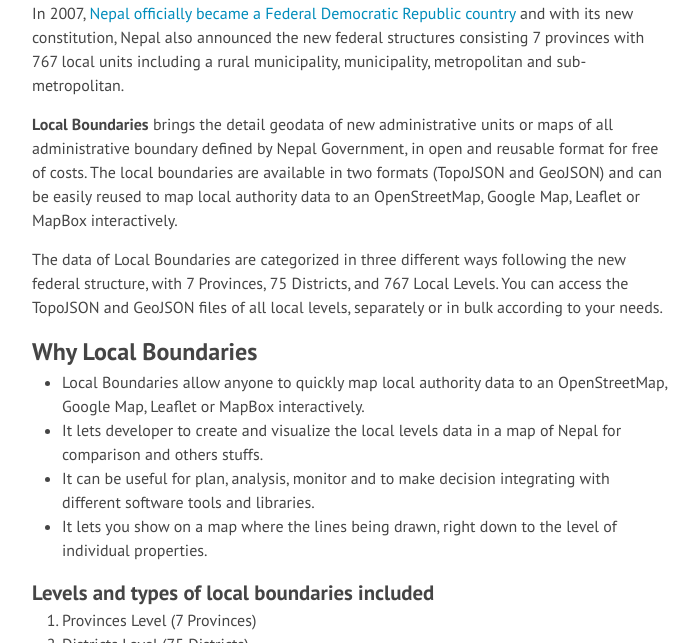
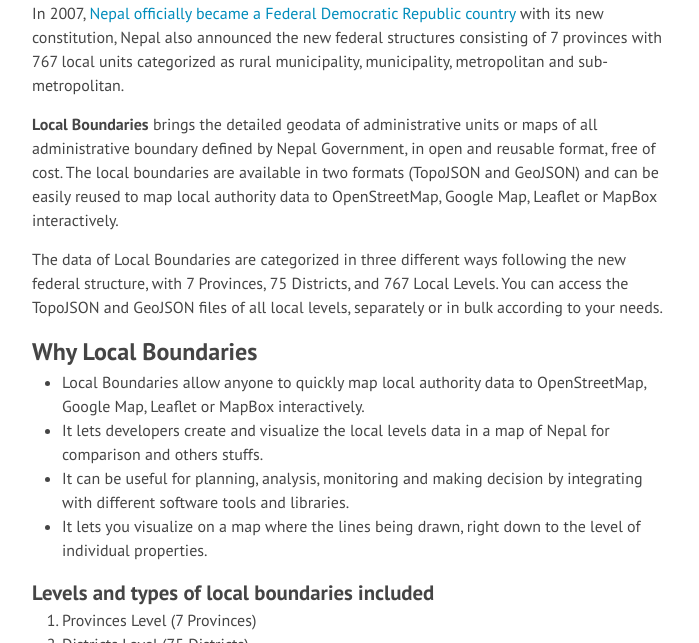
Before and after one commit to okfnepal/localboundaries, a Jekyll site: the page built from index.html, in a window 1280 px wide and 900 px high, scrolled down 470 px, cut to the strip 257-900 px from the top of the window. Shown: the whole strip, without its empty margins (288-987 px from the left). Built offline with Jekyll 4.4.1, drawn with Linux system fonts in a browser that asks for light colours; nearby versions of some CDN libraries; Markdown is read by kramdown in place of the engine named in the settings.

Commit message:
Typo corrected

```diff
--- a/index.html
+++ b/index.html
@@ -5,20 +5,20 @@ layout: default
 <div class="home">
     <div class="page-content">
 
-        <p> In 2007, <a href="https://en.wikipedia.org/wiki/Federalism_in_Nepal">Nepal officially became a Federal Democratic Republic country</a> and with its new constitution, Nepal also announced the new federal structures consisting 7 provinces with 767 local units including a rural municipality, municipality, metropolitan and sub-metropolitan.
+        <p> In 2007, <a href="https://en.wikipedia.org/wiki/Federalism_in_Nepal">Nepal officially became a Federal Democratic Republic country</a> with its new constitution, Nepal also announced the new federal structures consisting of 7 provinces with 767 local units categorized as rural municipality, municipality, metropolitan and sub-metropolitan.
 </p>
 <p>
-    <b>Local Boundaries</b> brings the detail geodata of new administrative units or maps of all administrative boundary defined by Nepal Government, in open and reusable format for free of costs. The local boundaries are available in two formats (TopoJSON and GeoJSON) and can be easily reused to map local authority data to an OpenStreetMap, Google Map, Leaflet or MapBox interactively.
+    <b>Local Boundaries</b> brings the detailed geodata of administrative units or maps of all administrative boundary defined by Nepal Government, in open and reusable format, free of cost. The local boundaries are available in two formats (TopoJSON and GeoJSON) and can be easily reused to map local authority data to OpenStreetMap, Google Map, Leaflet or MapBox interactively.
 </p>
   <p>
     The data of Local Boundaries are categorized in three different ways following the new federal structure, with 7 Provinces, 75 Districts, and 767 Local Levels. You can access the TopoJSON and GeoJSON files of all local levels, separately or in bulk according to your needs.
   </p>
   <h2>Why Local Boundaries</h2>
  <ul>
-   <li>Local Boundaries allow anyone to quickly map local authority data to an OpenStreetMap, Google Map, Leaflet or MapBox interactively.</li>
-   <li>It lets developer to create and visualize the local levels data in a map of Nepal for comparison and others stuffs.</li>
-   <li> It can be useful for plan, analysis, monitor and to make decision integrating with different software tools and libraries.</li>
-   <li> It lets you show on a map where the lines being drawn, right down to the level of individual properties.</li>
+   <li> Local Boundaries allow anyone to quickly map local authority data to OpenStreetMap, Google Map, Leaflet or MapBox interactively.</li>
+   <li> It lets developers create and visualize the local levels data in a map of Nepal for comparison and others stuffs.</li>
+   <li> It can be useful for planning, analysis, monitoring and making  decision by integrating with different software tools and libraries. </li>
+   <li> It lets you visualize on a map where the lines being drawn, right down to the level of individual properties.</li>
  </ul>
   <h3>Levels and types of local boundaries included</h3>
   <ol>
```
